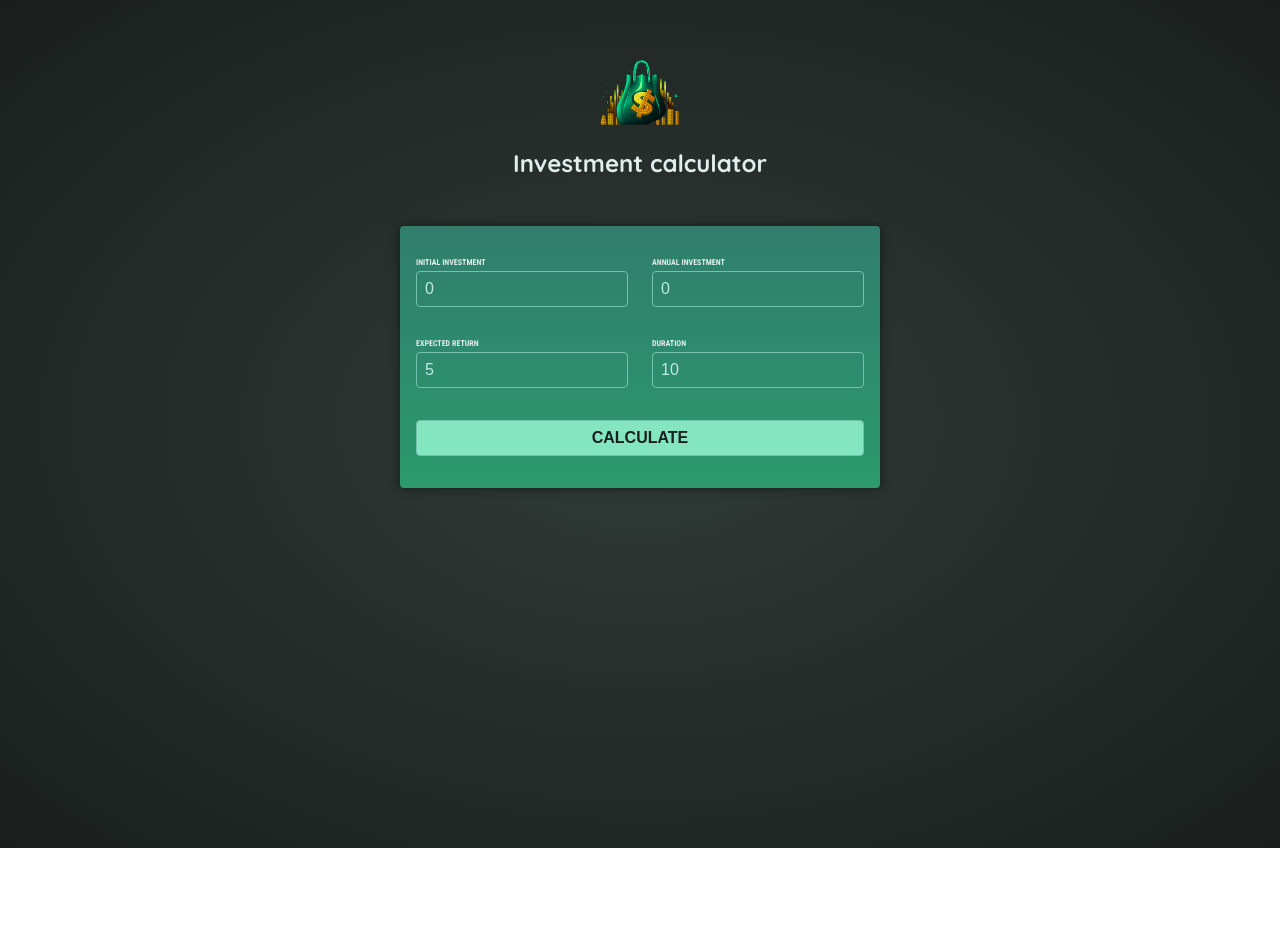
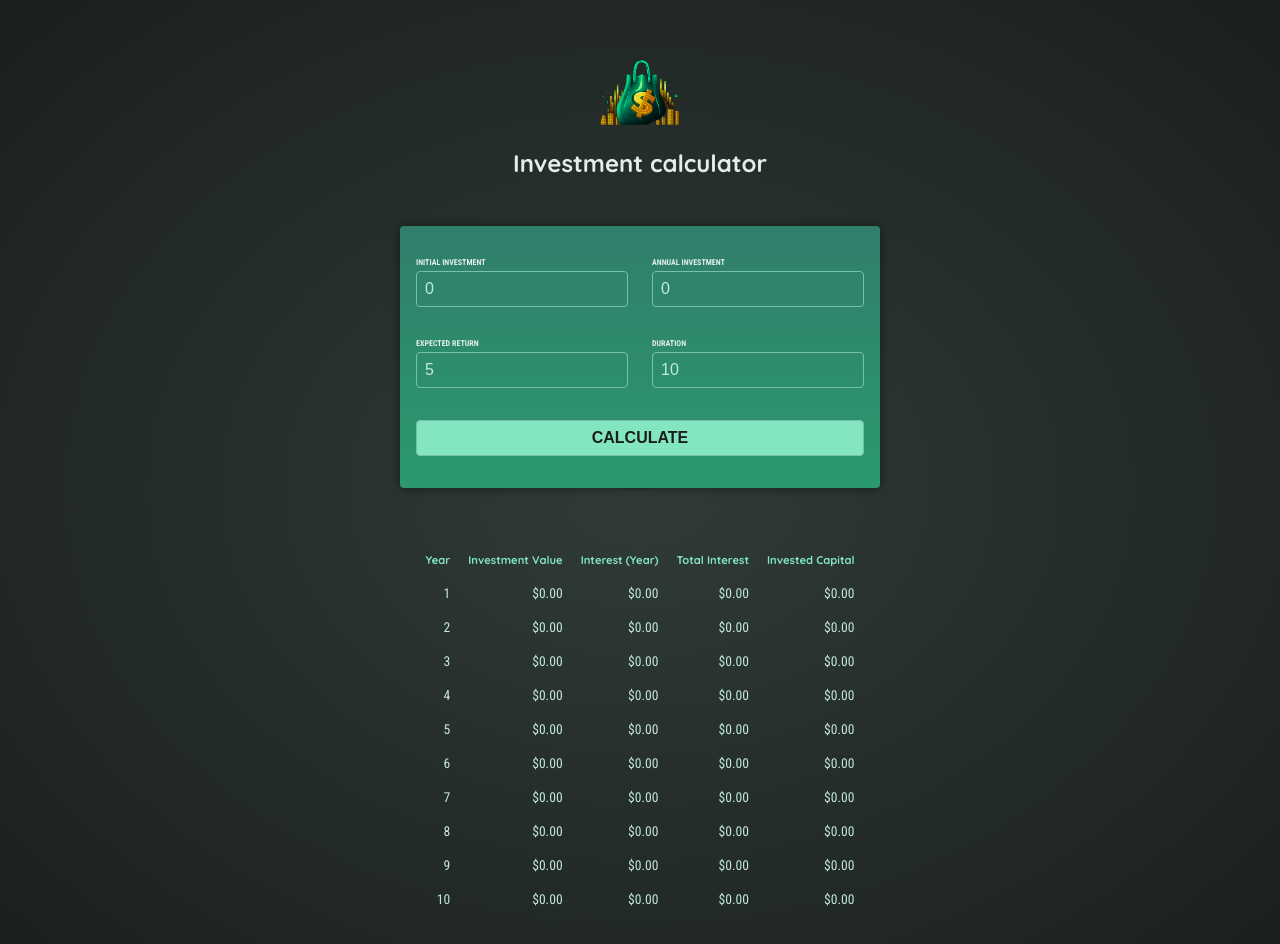
Before and after one commit to sulonetskyy/demo-angular, an Angular app in the folder demo-angular-investment-calculator/: page / in a window 1280 px wide. Both pictures are taken after a click on the button "CALCULATE". Shown: the top 944 px of the page. Before the commit the page ends 848 px from the top, so only its background shows below. Built offline with nearby package versions, Linux system fonts and the light colour scheme.

Commit message:
demo-angular-investment-calculator - add investment results component

```diff
--- a/demo-angular-investment-calculator/src/app/app.component.html
+++ b/demo-angular-investment-calculator/src/app/app.component.html
@@ -1,2 +1,3 @@
 <app-header />
 <app-user-input (calculate)="onCalculateInvestmentResults($event)" />
+<app-investment-results [results]="resultsData" />
--- a/demo-angular-investment-calculator/src/app/app.component.ts
+++ b/demo-angular-investment-calculator/src/app/app.component.ts
@@ -2,15 +2,18 @@
 
 import { HeaderComponent } from './header/header.component';
 import { UserInputComponent } from "./user-input/user-input.component";
-import { InvestmentInput } from "./investment-input-model";
+import { InvestmentInput } from "./investment-input.model";
+import { InvestmentResultsComponent } from "./investment-results/investment-results.component";
+import { InvestmentResult } from "./investment-results/ivestment-result.model";
 
 @Component({
   selector: 'app-root',
   standalone: true,
-  imports: [HeaderComponent, UserInputComponent],
+  imports: [HeaderComponent, UserInputComponent, InvestmentResultsComponent],
   templateUrl: './app.component.html',
 })
 export class AppComponent {
+  resultsData?: InvestmentResult[];
 
   onCalculateInvestmentResults(data: InvestmentInput) {
     const { initialInvestment, duration, expectedReturn, annualInvestment } = data;
@@ -33,7 +36,7 @@
       });
     }
 
-    console.log(annualData);
+    this.resultsData = annualData;
   }
 
 }
--- /dev/null
+++ b/demo-angular-investment-calculator/src/app/investment-results/investment-results.component.css
@@ -0,0 +1,19 @@
+table {
+  max-width: 50rem;
+  margin: 2rem auto;
+  padding: 1rem;
+  table-layout: fixed;
+  border-spacing: 1rem;
+  text-align: right;
+}
+
+table thead {
+  font-size: 0.7rem;
+  color: #83e6c0;
+}
+
+table tbody {
+  font-family: "Roboto Condensed", sans-serif;
+  font-size: 0.85rem;
+  color: #c2e9e0;
+}
--- /dev/null
+++ b/demo-angular-investment-calculator/src/app/investment-results/investment-results.component.html
@@ -0,0 +1,26 @@
+@if (!results) {
+  <p class="center">Please enter some values and press "Calculate".</p>
+} @else {
+  <table>
+    <thead>
+    <tr>
+      <th>Year</th>
+      <th>Investment Value</th>
+      <th>Interest (Year)</th>
+      <th>Total Interest</th>
+      <th>Invested Capital</th>
+    </tr>
+    </thead>
+    <tbody>
+      @for (result of results; track result.year) {
+        <tr>
+          <td>{{ result.year }}</td>
+          <td>{{ result.valueEndOfYear | currency }}</td>
+          <td>{{ result.interest | currency }}</td>
+          <td>{{ result.totalInterest | currency }}</td>
+          <td>{{ result.totalAmountInvested | currency }}</td>
+        </tr>
+      }
+    </tbody>
+  </table>
+}
--- a/demo-angular-investment-calculator/src/app/user-input/user-input.component.ts
+++ b/demo-angular-investment-calculator/src/app/user-input/user-input.component.ts
@@ -1,6 +1,6 @@
 import { Component, EventEmitter, Output } from '@angular/core';
 import { FormsModule } from "@angular/forms";
-import { InvestmentInput } from "../investment-input-model";
+import { InvestmentInput } from "../investment-input.model";
 
 @Component({
   selector: 'app-user-input',
```
Also changed, not shown: demo-angular-investment-calculator/src/app/investment-results/investment-results.component.ts (added, +14 -0 lines), demo-angular-investment-calculator/src/app/investment-results/ivestment-result.model.ts (added, +8 -0 lines), demo-angular-investment-calculator/src/app/investment-input.model.ts (renamed from demo-angular-investment-calculator/src/app/investment-input-model.ts).
